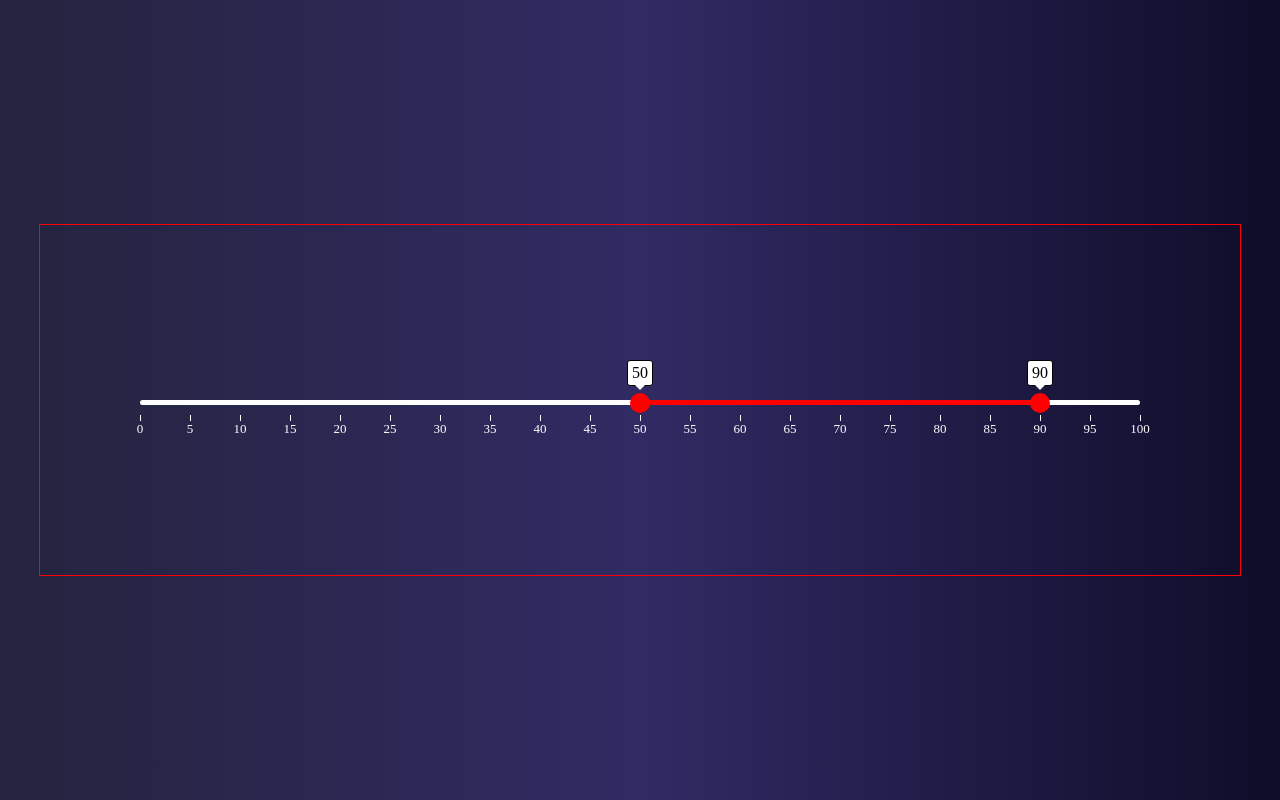
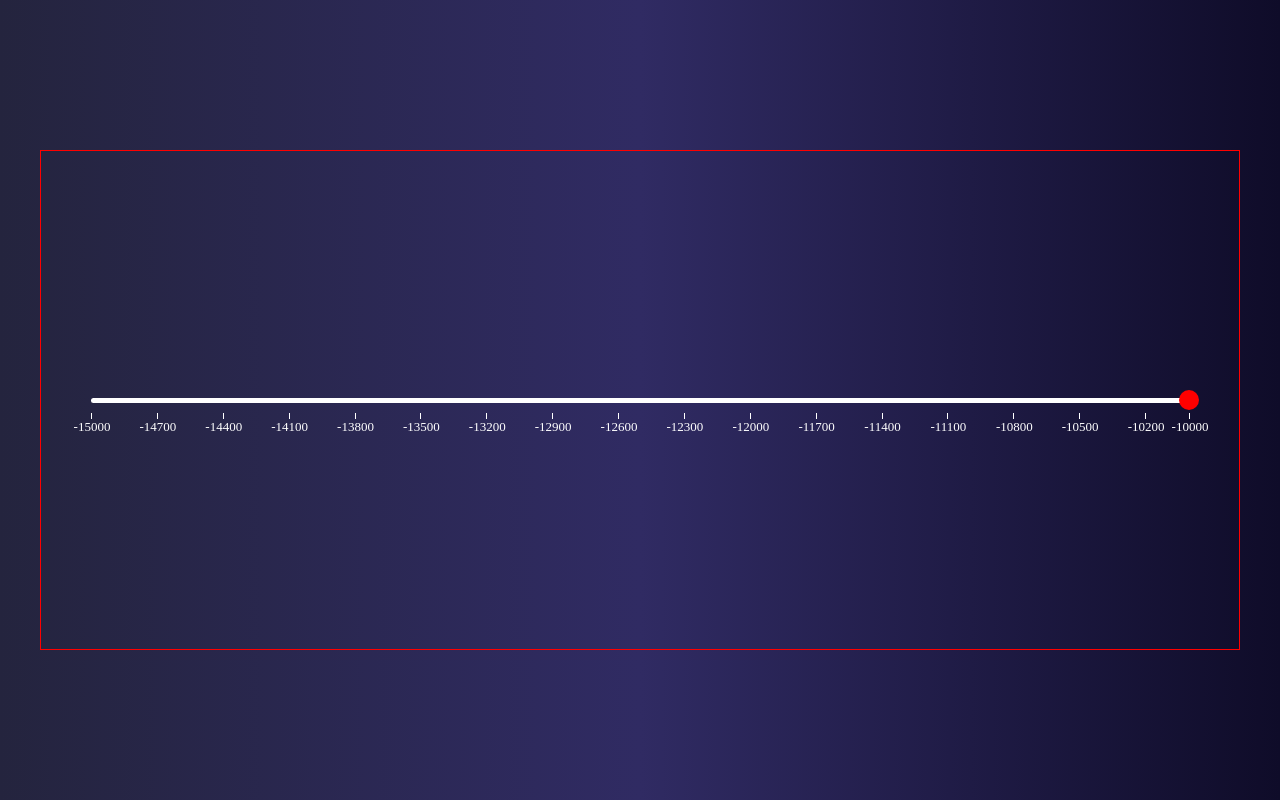
Before and after one commit to SectumImperial/meta-slider, a website built with webpack: page src/index.pug in a window 1280 px wide. Built offline with nearby package versions, Linux system fonts and the light colour scheme.

Commit message:
Marks was configurated for vrtical slider

```diff
--- a/src/components/Interfaces.ts
+++ b/src/components/Interfaces.ts
@@ -11,6 +11,7 @@ interface ModelInterface {
   isTip: boolean,
   isProgress: boolean,
   isRange: boolean,
+  isVertical: boolean,
 }
 
 interface SliderInterface extends ModelInterface {
@@ -19,7 +20,7 @@ interface SliderInterface extends ModelInterface {
 
 interface ValidateSliderData {
   coordsMove: number,
-  scaleWidth: number,
+  scaleSize: number,
   thumbId: string,
 }
 
--- a/src/components/Model/ModelFacade.ts
+++ b/src/components/Model/ModelFacade.ts
@@ -15,20 +15,25 @@ class ModelFacade extends Observer {
     super();
     this.state = state;
     this.validator = new Validator(this.state);
+    console.log(this.state)
     this.validState = this.validator.validateData()
+    console.log(this.validState)
     this.model = new Model(this.validState);
     this.prevMove = 0;
   }
 
   public setState(state: ModelInterface) {
     this.validator.setData(state);
+    console.log(state);
     const validState = this.validator.validateData()
+    console.log(validState);
     this.model.setState(validState);
   }
 
   public getState(): SliderInterface {
     if (this.model.getState().scaleMarks) {
       const gap = this.model.getState().scalePercentGap || 20;
+
       const sliderMarks = this.validator.validateMarks(this.model.mapSteps, gap);
       return {
         ...this.model.getState(),
@@ -49,6 +54,7 @@ class ModelFacade extends Observer {
   }
 
   public update(data: ValidateSliderData, event: string) {
+
     if (event === MODEL_EVENTS.VALUE_CHANGED) {
       const { thumbId } = data;
       const movedTo = this.validator.performMoveToPercent(data);
--- a/src/components/Model/Validator.ts
+++ b/src/components/Model/Validator.ts
@@ -46,8 +46,8 @@ class Validator {
   }
 
   public performMoveToPercent(data: ValidateSliderData): number {
-    const { coordsMove, scaleWidth } = data;
-    const percent = scaleWidth / 100;
+    const { coordsMove, scaleSize } = data;
+    const percent = scaleSize / 100;
     let percentMove = Number((coordsMove / percent).toFixed(2))
     if (percentMove < 0) percentMove = 0;
     if (percentMove > 100) percentMove = 100;
@@ -121,7 +121,7 @@ class Validator {
       this.valueTo = this.checkValue(this.valueTo);
     }
 
-    if (this.valueTo && this.valueFrom > this.valueTo) {
+    if (this.valueTo !== undefined && this.valueFrom > this.valueTo) {
       [this.valueFrom, this.valueTo] = [this.valueTo, this.valueFrom]
       this.resultObject.valueTo = this.valueTo;
     }
--- a/src/components/View/subViews/Scale/Scale.ts
+++ b/src/components/View/subViews/Scale/Scale.ts
@@ -2,14 +2,18 @@ import SliderComponents from "../SliderComponents/SliderComponents";
 
 class Scale extends SliderComponents {
   scale!: HTMLDivElement;
+  isVertical: boolean;
 
-  constructor(root: HTMLDivElement) {
+  constructor(root: HTMLDivElement, isVertical: boolean = false) {
     super(root);
+    this.isVertical = isVertical;
     this.init();
   }
 
   private init(): void {
     this.scale = this.createElement('slider__scale');
+    if (this.isVertical) this.scale.classList.add('slider__scale_vertical')
+    if (!this.isVertical) this.scale.classList.add('slider__scale_horizontal')
     this.addScale()
   }
 
--- a/src/components/View/subViews/ScaleMarks/ScaleMarks.ts
+++ b/src/components/View/subViews/ScaleMarks/ScaleMarks.ts
@@ -2,9 +2,11 @@ import SliderComponents from "../SliderComponents/SliderComponents";
 
 class ScaleMarks extends SliderComponents {
   marks: Map<number, number>
-  constructor(root: HTMLDivElement, marks: Map<number, number>) {
+  isVertical: boolean;
+  constructor(root: HTMLDivElement, marks: Map<number, number>, isVertical: boolean) {
     super(root);
     this.marks = marks;
+    this.isVertical = isVertical;
     this.init();
   }
 
@@ -19,15 +21,15 @@ class ScaleMarks extends SliderComponents {
   }
 
   private createMark(value: number, percent: number) {
+    const startPoint = this.isVertical ? 'top' : 'left';
+    const mod = this.isVertical ? 'vertical' : 'horizontal';
     const mark = this.createElement('slider__mark');
-    mark.style.left = `${percent}%`;
-
-    const line = document.createElement('div');
-    line.className = 'slider__mark-line';
-    mark.append(line);
+    mark.classList.add(`slider__mark_${mod}`)
+    mark.style[startPoint] = `${percent}%`;
 
     const markValue = document.createElement('span');
     markValue.className = 'slider__mark-value';
+    markValue.classList.add(`slider__mark-value_${mod}`)
     markValue.innerText = `${value}`;
     mark.append(markValue);
 
--- a/src/components/View/subViews/Slider/Slider.ts
+++ b/src/components/View/subViews/Slider/Slider.ts
@@ -1,5 +1,5 @@
 import Observer from "../../../../Observer/Observer";
-import { SliderInterface } from "../../../Interfaces";
+import { SliderInterface, ThumbID } from "../../../Interfaces";
 import { SLIDER_EVENTS } from "../../../Presenter/events";
 import Progress from "../Progress/Progress";
 import Scale from "../Scale/Scale";
@@ -7,26 +7,39 @@ import ScaleMarks from "../ScaleMarks/ScaleMarks";
 import Thumb from "../Thumb/Thumb";
 import Tip from "../Tip/Tip";
 
+
+interface sliderEventValChangedData {
+  coordsMove: number,
+  thumbId: ThumbID,
+  isVertical: boolean
+}
+
 class Slider extends Observer {
+  tipValueFrom: number;
+  thumbPercentFrom: number;
+  thumbPercentTo?: number;
+  tipValueTo?: number;
+
   root: Element;
   slider!: HTMLDivElement;
+  scaleElement!: HTMLDivElement;
+
+  isProgress: boolean;
+  isRange: boolean;
+  isVertical: boolean;
+  protected readonly isTip: boolean;
+
+  scaleMap: Map<number, number> | undefined;
+
+
   thumbFrom!: Thumb;
   thumbTo?: Thumb;
   scale!: Scale;
-  scaleElement!: HTMLDivElement;
-  thumbPercentFrom: number;
-  scaleMap: Map<number, number> | undefined;
-  tipValueFrom: number;
+  scaleMarks!: ScaleMarks;
+  tipFrom?: Tip;
+  tipTo?: Tip;
+  progress?: Progress;
 
-  scaleMarks!: ScaleMarks;
-  protected readonly isTip: boolean;
-  tipFrom?: Tip;
-  isProgress: boolean;
-  progress?: Progress;
-  isRange: boolean;
-  thumbPercentTo?: number;
-  tipTo?: Tip;
-  tipValueTo?: number;
 
   constructor(root: Element, protected readonly state: SliderInterface) {
     super()
@@ -38,7 +51,8 @@ class Slider extends Observer {
       thumbPercentTo,
       isProgress,
       isRange,
-      scaleMap
+      scaleMap,
+      isVertical,
     } = state;
 
     this.thumbPercentFrom = thumbPercentFrom;
@@ -48,11 +62,12 @@ class Slider extends Observer {
     this.tipValueFrom = valueFrom;
     this.isProgress = isProgress;
     this.isRange = isRange;
+    this.isVertical = isVertical;
     this.root = root;
     this.init();
     this.setState(state);
     if (scaleMap) {
-      this.scaleMarks = new ScaleMarks(this.scaleElement, scaleMap)
+      this.scaleMarks = new ScaleMarks(this.scaleElement, scaleMap, isVertical)
     }
   }
 
@@ -64,10 +79,53 @@ class Slider extends Observer {
     this.addSlider();
   }
 
-  public update(data: object, event: string): void {
+
+  private createlements() {
+    this.scale = new Scale(this.slider, this.isVertical);
+    this.scaleElement = this.scale.getScale()
+
+
+    this.thumbFrom = new Thumb({
+      root: this.scaleElement,
+      thumbPercent: this.thumbPercentFrom,
+      id: 'valueFrom',
+      isVertical: this.isVertical,
+    });
+
+    if (this.isRange && this.thumbPercentTo) this.thumbTo = new Thumb({
+      root: this.scaleElement,
+      thumbPercent: this.thumbPercentTo,
+      id: 'valueTo',
+      isVertical: this.isVertical,
+    });
+
+    if (this.isTip && this.thumbPercentTo && this.isRange) this.tipTo = new Tip(this.scaleElement, this.thumbPercentTo!, this.tipValueTo!);
+    if (this.isTip) this.tipFrom = new Tip(this.scaleElement, this.thumbPercentFrom, this.tipValueFrom);
+
+    if (this.isProgress && !this.isRange) this.progress = new Progress(this.scaleElement, 0, this.thumbPercentFrom);
+    if (this.isProgress && this.isRange) {
+      const widthProgress = this.thumbPercentTo ? this.thumbPercentTo - this.thumbPercentFrom : 0;
+      console.log(this.thumbPercentFrom, widthProgress)
+      this.progress = new Progress(this.scaleElement, this.thumbPercentFrom, widthProgress);
+    }
+  }
+
+  private addSlider(): void {
+    this.root.append(this.slider);
+  }
+
+  private createSlider(): HTMLDivElement {
+    const sliderWrapper = document.createElement('div');
+    sliderWrapper.className = 'slider';
+    return sliderWrapper;
+  }
+
+  public update(data: sliderEventValChangedData, event: string): void {
     if (event === SLIDER_EVENTS.VALUE_START_CHANGE) {
-      const scaleWidth = this.scaleElement.getBoundingClientRect().width;
-      const sliderData = { ...data, scaleWidth: scaleWidth };
+      const { isVertical } = data;
+      const size = isVertical ? 'height' : 'width';
+      const scaleSize = this.scaleElement.getBoundingClientRect()[size];
+      const sliderData = { ...data, scaleSize: scaleSize };
       this.emit(SLIDER_EVENTS.DATA_COLLECTED, sliderData);
     }
   }
@@ -146,32 +204,6 @@ class Slider extends Observer {
     } = values
     return isTip && isRange && valueTo && valueTo - valueFrom <= 2 || valueTo === 0 && valueFrom === 0
   }
-
-  private addSlider(): void {
-    this.root.append(this.slider);
-  }
-
-  private createSlider(): HTMLDivElement {
-    const sliderWrapper = document.createElement('div');
-    sliderWrapper.className = 'slider';
-    return sliderWrapper;
-  }
-
-  private createlements() {
-    this.scale = new Scale(this.slider);
-    this.scaleElement = this.scale.getScale()
-    this.thumbFrom = new Thumb(this.scaleElement, this.thumbPercentFrom, 'valueFrom');
-
-    if (this.isRange) this.thumbTo = new Thumb(this.scaleElement, 95, 'valueTo');
-    if (this.isTip, this.thumbPercentTo, this.isRange) this.tipTo = new Tip(this.scaleElement, this.thumbPercentTo!, this.tipValueTo!);
-    if (this.isTip) this.tipFrom = new Tip(this.scaleElement, this.thumbPercentFrom, this.tipValueFrom);
-    if (this.isProgress && !this.isRange) this.progress = new Progress(this.scaleElement, 0, this.thumbPercentFrom);
-    if (this.isProgress && this.isRange) {
-      const widthProgress = this.thumbPercentTo ? this.thumbPercentTo - this.thumbPercentFrom : 0;
-      console.log(this.thumbPercentFrom, widthProgress)
-      this.progress = new Progress(this.scaleElement, this.thumbPercentFrom, widthProgress);
-    }
-  }
 }
 
 export default Slider;
--- a/src/components/View/subViews/Thumb/Thumb.ts
+++ b/src/components/View/subViews/Thumb/Thumb.ts
@@ -1,23 +1,41 @@
 import SliderComponents from "../SliderComponents/SliderComponents";
 import { ThumbID } from '../../../Interfaces'
 
+interface thumbArgs {
+  root: HTMLElement,
+  thumbPercent: number,
+  id: ThumbID,
+  isVertical: boolean,
+}
+
+
 class Thumb extends SliderComponents {
-  shiftX!: number;
+  moved!: number;
   thumbPercent: number;
   thumbElement!: HTMLDivElement;
   thumbId: ThumbID;
+  isVertical: boolean;
 
-  constructor(root: HTMLElement, thumbPercent: number = 0, id: ThumbID = 'valueFrom') {
+  constructor(values: thumbArgs) {
+    const {
+      root,
+      thumbPercent = 0,
+      id = 'valueFrom',
+      isVertical = false
+    } = values;
+
     super(root);
     this.thumbPercent = thumbPercent;
-    this.thumbId = id
+    this.thumbId = id;
+    this.isVertical = isVertical
     this.initThumb();
   }
 
   public setPosition(thumbPercent: number): void {
+    const startPont = this.isVertical ? 'top' : 'left';
     this.thumbPercent = thumbPercent;
     this.checkZInd();
-    this.thumbElement.style.left = this.thumbPercent + '%';
+    this.thumbElement.style[startPont] = this.thumbPercent + '%';
   }
 
   public getThumb(): HTMLDivElement {
@@ -62,9 +80,11 @@ class Thumb extends SliderComponents {
 
 
   private mouseDown(e: MouseEvent): void {
-    this.shiftX = e.clientX - this.thumbElement.getBoundingClientRect().left;
+    if (!this.isVertical) this.moved = e.clientX - this.thumbElement.getBoundingClientRect().left;
+    if (this.isVertical) this.moved = e.clientY - this.thumbElement.getBoundingClientRect().top;
+
     this.checkZInd();
-    super.performMouseMove(this.shiftX, this.thumbId);
+    super.performMouseMove(this.moved, this.thumbId, this.isVertical);
   }
 }
 
--- a/src/components/View/view.scss
+++ b/src/components/View/view.scss
@@ -1,21 +1,36 @@
 .slider {
+  position: relative;
+
   display: flex;
   justify-content: center;
-  position: relative;
+  align-items: center;
+
   width: 100%;
+  height: 100%;
 
   &__scale {
     position: absolute;
     background: white;
     width: 1000px;
-    height: 5px;
+
     border-radius: 10px;
+
+    &_vertical {
+      height: 100%;
+      width: 5px;
+    };
+
+    &_horizontal {
+      width: 100%;
+      height: 5px;
+    }
   }
 
   &__thumb {
     position: absolute;
     z-index: 5;
     top: 50%;
+    left: 50%;
     transform: translate(-50%, -50%);
     width: 20px;
     height: 20px;
@@ -34,20 +49,43 @@
     flex-direction: column;
     justify-content: center;
 
-    padding-top: 15px;
+    gap: 2px;
 
     color: white;
     font-size: 13px;
-  }
 
-  &__mark-line {
-    width: 1px;
-    height: 6px;
-    background-color: white;
+    &::before {
+      content: '';
+      position: absolute;
+      background-color: white;
+    }
+
+    &_vertical {
+      left: 20px;
+    }
+
+    &_horizontal {
+      top: 20px;
+
+      &::before {
+        top: -5px;
+        width: 1px;
+        height: 6px;
+      }
+    }
   }
 
   &__mark-value {
-    transform: translateX(-50%);
+    display: inline-block;
+    margin: 1px;
+
+    &_horizontal {
+      transform: translateX(-50%);
+    }
+
+    &_vertical {
+      transform: translateY(-50%);
+    }
   }
 
   &__tip {
--- a/src/state.ts
+++ b/src/state.ts
@@ -1,16 +1,17 @@
 const initialState = {
-  min: 0,
-  max: 100,
-  valueFrom: 50,
-  valueTo: 90,
-  step: 1,
-  thumbPercentFrom: 50,
-  thumbPercentTo: 90,
+  min: -10000,
+  max: -15000,
+  valueFrom: 1,
+  valueTo: 0,
+  step: 100,
+  thumbPercentFrom: 0,
+  thumbPercentTo: 0,
   scalePercentGap: 5,
   scaleMarks: true,
-  isTip: true,
-  isProgress: true,
-  isRange: true,
+  isTip: false,
+  isProgress: false,
+  isRange: false,
+  isVertical: false,
 };
 
 export default initialState;
--- a/src/styles.scss
+++ b/src/styles.scss
@@ -17,7 +17,10 @@
     justify-content: center;
     align-items: center;
     width: 1200px;
-    height: 350px;
+    height: 500px;
     border: 1px solid red;
+
+    padding: 50px;
+    box-sizing: border-box;
   }
 }
```
Also changed, not shown: src/components/Model/Model.ts (+3 -4 lines), src/components/View/subViews/SliderComponents/SliderComponents.ts (+6 -7 lines).
